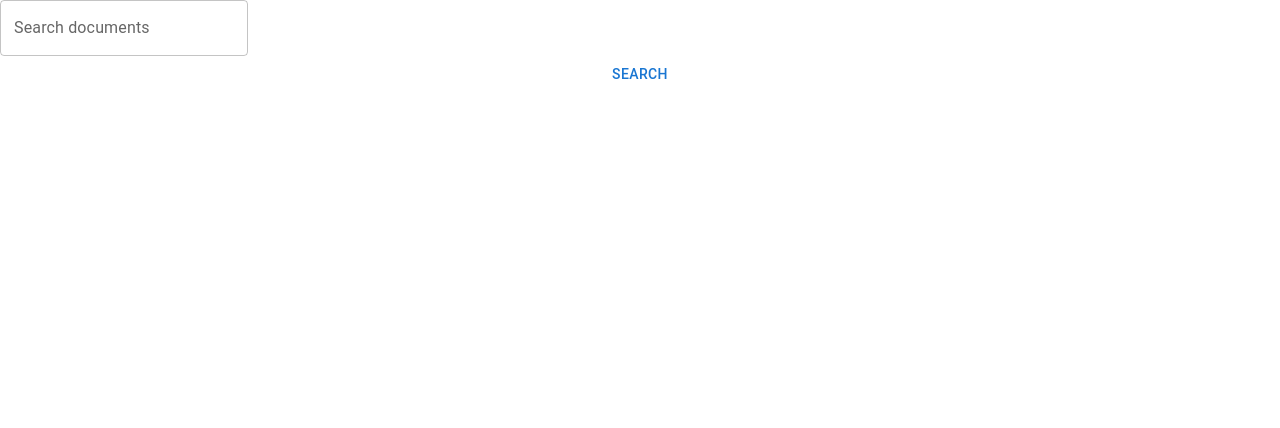
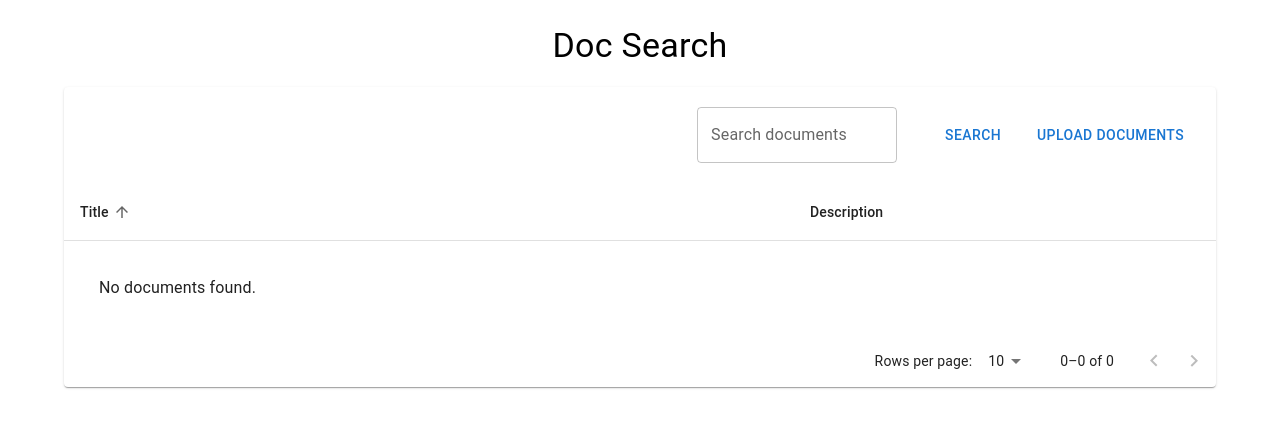
Before and after one commit to WayneMyo/doc-search-frontend, a React (Create React App) app: page / in a window 1280 px wide. Shown: the top 428 px of the page. Built offline with nearby package versions, Linux system fonts and the light colour scheme.

Commit message:
Styling & page navigation done

```diff
--- a/src/App.js
+++ b/src/App.js
@@ -1,17 +1,35 @@
 import React from "react";
+import styled from "@emotion/styled";
+import Typography from "@mui/material/Typography";
 import { BrowserRouter as Router, Route, Routes } from "react-router-dom";
 import DocumentUploadPage from "./pages/DocumentUploadPage";
 import DocumentSearchPage from "./pages/DocumentSearchPage";
 
+const StyledApp = styled.div`
+    width: 90vw;
+    padding: 25px;
+    margin: 0 auto;
+`;
+
+const TitleContainer = styled.div`
+    text-align: center;
+    margin-bottom: 20px;
+`;
+
 function App() {
   return (
     <Router>
-      <div>
+      <StyledApp>
+        <TitleContainer>
+          <Typography variant="h4" component="h1" gutterBottom>
+            Doc Search
+          </Typography>
+        </TitleContainer>
         <Routes>
           <Route path="/" element={<DocumentSearchPage />} />
           <Route path="/upload" element={<DocumentUploadPage />} />
         </Routes>
-      </div>
+      </StyledApp>
     </Router>
   );
 }
--- a/src/components/DocumentTable.js
+++ b/src/components/DocumentTable.js
@@ -1,4 +1,4 @@
-import React from "react";
+import React, { useState } from "react";
 import {
     Table,
     TableBody,
@@ -7,6 +7,9 @@ import {
     TableHead,
     TableRow,
     Paper,
+    TablePagination,
+    TableSortLabel,
+    Typography,
 } from "@mui/material";
 import styled from "@emotion/styled";
 
@@ -14,25 +17,99 @@ const StyledTableContainer = styled(TableContainer)`
 
 `;
 
-const DocumentTable = ({ documents }) => {
+const EmptyMessageContainer = styled.div`
+    margin: 35px;
+`;
+
+const DocumentTable = ({ documents, emptyMessage, toolbar }) => {
+    const [order, setOrder] = useState("asc");
+    const [orderBy, setOrderBy] = useState("title");
+    const [page, setPage] = useState(0);
+    const [rowsPerPage, setRowsPerPage] = useState(10);
+
+    const handleRequestSort = (property) => {
+        const isAsc = orderBy === property && order === "asc";
+        setOrder(isAsc ? "desc" : "asc");
+        setOrderBy(property);
+    };
+
+    const handleChangePage = (event, newPage) => {
+        setPage(newPage);
+    };
+
+    const handleChangeRowsPerPage = (event) => {
+        setRowsPerPage(parseInt(event.target.value, 10));
+        setPage(0);
+    };
+
+    const sortedDocuments = documents
+        .slice()
+        .sort((a, b) => {
+            const aValue = a[orderBy];
+            const bValue = b[orderBy];
+            if (aValue < bValue) {
+                return order === "asc" ? -1 : 1;
+            }
+            if (aValue > bValue) {
+                return order === "asc" ? 1 : -1;
+            }
+            return 0;
+        });
+
+    const displayedDocuments = sortedDocuments.slice(
+        page * rowsPerPage,
+        page * rowsPerPage + rowsPerPage
+    );
+
     return (
         <StyledTableContainer component={Paper}>
-            {documents && <Table aria-label="document table">
+            {toolbar}
+            <Table aria-label="document table">
                 <TableHead>
                     <TableRow>
-                        <TableCell>Title</TableCell>
-                        <TableCell>Description</TableCell>
+                        <TableCell>
+                            <TableSortLabel
+                                active={orderBy === "title"}
+                                direction={order}
+                                onClick={() => handleRequestSort("title")}
+                            >
+                                Title
+                            </TableSortLabel>
+                        </TableCell>
+                        <TableCell>
+                            <TableSortLabel
+                                active={orderBy === "description"}
+                                direction={order}
+                                onClick={() => handleRequestSort("description")}
+                            >
+                                Description
+                            </TableSortLabel>
+                        </TableCell>
                     </TableRow>
                 </TableHead>
+                {displayedDocuments.length > 0 ? (
                     <TableBody>
-                    {documents.map((doc) => (
+                        {displayedDocuments.map((doc) => (
                             <TableRow key={doc.id}>
                                 <TableCell>{doc.title}</TableCell>
                                 <TableCell>{doc.description}</TableCell>
                             </TableRow>
                         ))}
                     </TableBody>
-            </Table>}
+                ) : (
+                    <EmptyMessageContainer>
+                        <Typography variant="body1">{emptyMessage || "No documents"}</Typography>
+                    </EmptyMessageContainer>
+                )}
+            </Table>
+            <TablePagination
+                component="div"
+                count={documents.length}
+                page={page}
+                onPageChange={handleChangePage}
+                rowsPerPage={rowsPerPage}
+                onRowsPerPageChange={handleChangeRowsPerPage}
+            />
         </StyledTableContainer>
     );
 };
--- a/src/components/LoadingButton.js
+++ b/src/components/LoadingButton.js
@@ -10,7 +10,7 @@ const ButtonWrapper = styled.div`
 `;
 
 const StyledButton = styled(Button)`
-
+    margin: 20px;
 `;
 
 const LoadingButton = ({ buttonText, onClick, color, size }) => {
--- a/src/components/SearchBox.js
+++ b/src/components/SearchBox.js
@@ -3,13 +3,18 @@ import TextField from "@mui/material/TextField";
 import styled from "@emotion/styled";
 
 const StyledTextField = styled(TextField)`
+    width: 200px;
+    margin: 20px;
+    transition: width 0.5s ease-in-out;
 
+    &:focus-within {
+        width: 100%;
+    }
 `;
 
-const SearchBox = ({ placeholder, onChange, value, ...otherProps }) => {
+const SearchBox = ({ placeholder, onChange, value }) => {
     return (
         <StyledTextField
-            {...otherProps}
             variant="outlined"
             label={placeholder || "Search"}
             value={value}
--- a/src/pages/DocumentSearchPage.js
+++ b/src/pages/DocumentSearchPage.js
@@ -1,5 +1,7 @@
 import React from "react";
 import styled from "@emotion/styled";
+import { Link } from "react-router-dom";
+import { Toolbar, Box, Button } from "@mui/material";
 import SearchBox from "../components/SearchBox";
 import LoadingButton from "../components/LoadingButton";
 import DocumentTable from "../components/DocumentTable";
@@ -13,18 +15,31 @@ const DocumentSearchPage = () => {
 
     return (
         <StyledDocumentSearchPage>
+            <DocumentTable
+                documents={documents}
+                emptyMessage="No documents found."
+                toolbar={
+                    <Toolbar>
+                        <Box display="flex" flexGrow={1}>
+                            <Box display="flex" flexGrow={1} justifyContent="flex-end">
                                 <SearchBox
                                     placeholder="Search documents"
                                     onChange={(value) => console.log(value)}
                                 />
+                            </Box>
                             <LoadingButton
                                 buttonText="Search"
                                 onClick={() => console.log("Searching...")}
                             />
-            <LoadingButton>Search</LoadingButton>
-            <DocumentTable />
+                        </Box>
+                        <Link to="/upload">
+                            <Button>Upload Documents</Button>
+                        </Link>
+                    </Toolbar>
+                }
+            />
         </StyledDocumentSearchPage>
     );
 };
 
-export default DocumentSearchPage;
+export default DocumentSearchPage
--- a/src/pages/DocumentUploadPage.js
+++ b/src/pages/DocumentUploadPage.js
@@ -1,11 +1,11 @@
 import React from "react";
 import styled from "@emotion/styled";
+import { Link } from "react-router-dom";
+import { Toolbar, Box, Button } from "@mui/material";
 import LoadingButton from "../components/LoadingButton";
 import DocumentTable from "../components/DocumentTable";
 
-const StyledDocumentUploadPage = styled.div`
-
-`;
+const StyledDocumentUploadPage = styled.div``;
 
 const DocumentUploadPage = () => {
     const documents = [
@@ -23,11 +23,22 @@ const DocumentUploadPage = () => {
 
     return (
         <StyledDocumentUploadPage>
-            <LoadingButton
-                buttonText="Upload"
-                onClick={() => console.log("Uploading...")}
+            <DocumentTable
+                documents={documents}
+                emptyMessage="No documents uploaded."
+                toolbar={
+                    <Toolbar>
+                        <Box display="flex" flexGrow={1}></Box>
+                        <LoadingButton
+                            buttonText="Upload"
+                            onClick={() => console.log("Uploading...")}
+                        />
+                        <Link to="/">
+                            <Button>Back</Button>
+                        </Link>
+                    </Toolbar>
+                }
             />
-            <DocumentTable documents={documents} />
         </StyledDocumentUploadPage>
     );
 };
```
Lines whose indentation alone changed are shown as unchanged.
